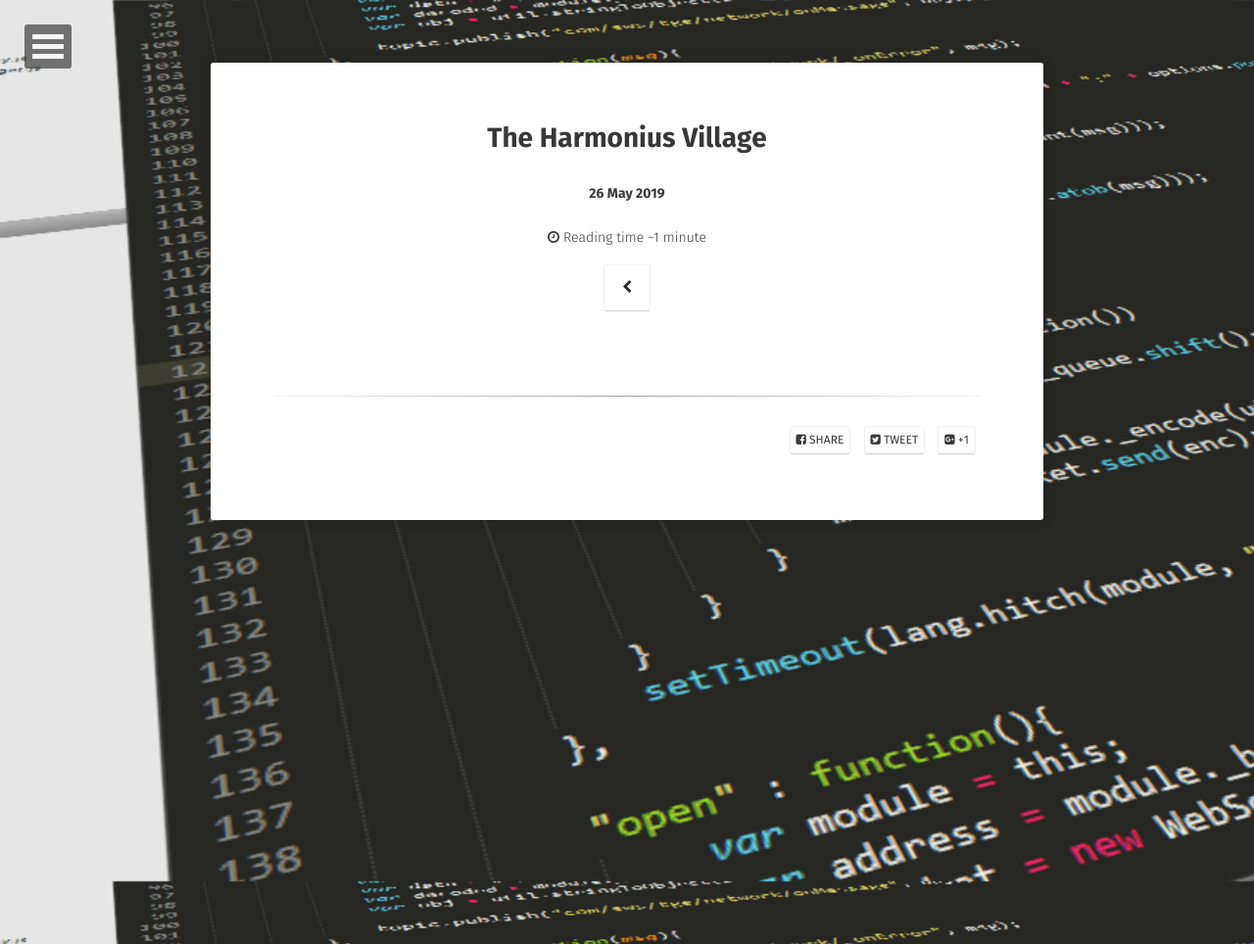
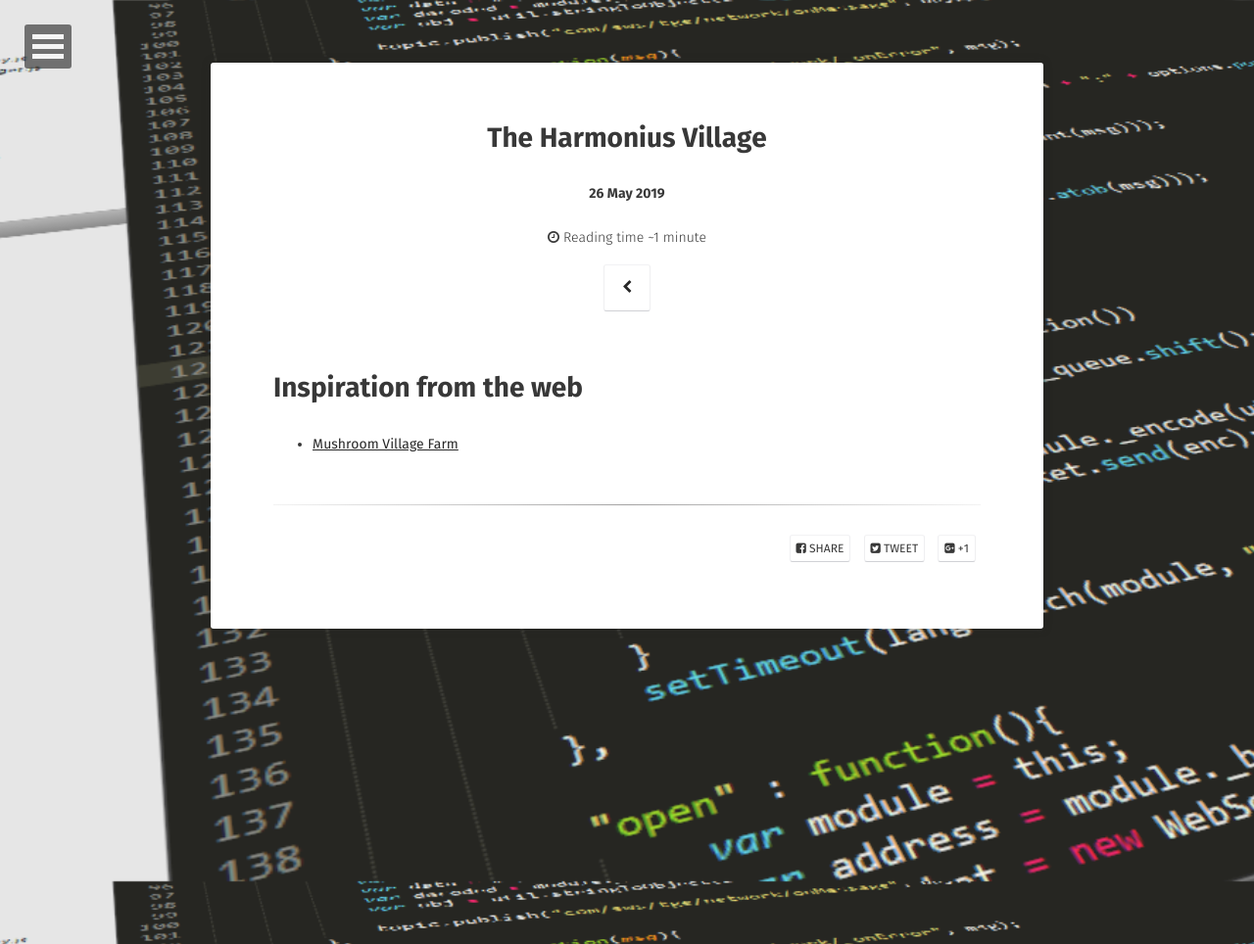
Before and after one commit to Gizmotronn/matrixcog, a Jekyll site: the page built from _posts/2019-05-26-mushlantis-village.md, in a window 1280 px wide. Shown: the whole page at 98% size. Built offline with Jekyll 4.4.1, drawn with Linux system fonts in a browser that asks for light colours; some web fonts are replaced.

Commit message:
added inspiration (will convert to images later)

```diff
--- a/_posts/2019-05-26-mushlantis-village.md
+++ b/_posts/2019-05-26-mushlantis-village.md
@@ -6,3 +6,6 @@ date: 2019-05-26
 excerpt: I've always wanted to have villages in mushroom biomes. But (unless mods are involved) they still haven't been added. So I thought, why not create my own one? It will get me emeralds and other good loot from trading (including XP), and be a fun project to work on that will fill up more of the island.
 comments: false
 ---
+
+# Inspiration from the web
+* [Mushroom Village Farm](https://i772.photobucket.com/albums/yy5/1bbrown/2012-09-05_052736.png)
```
